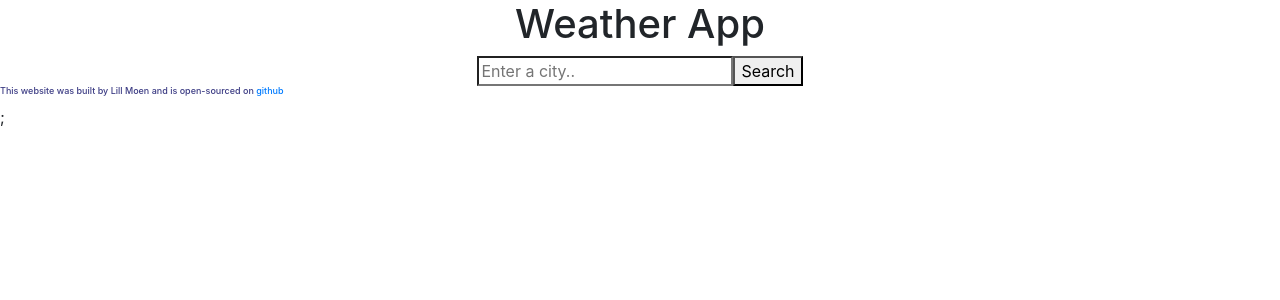
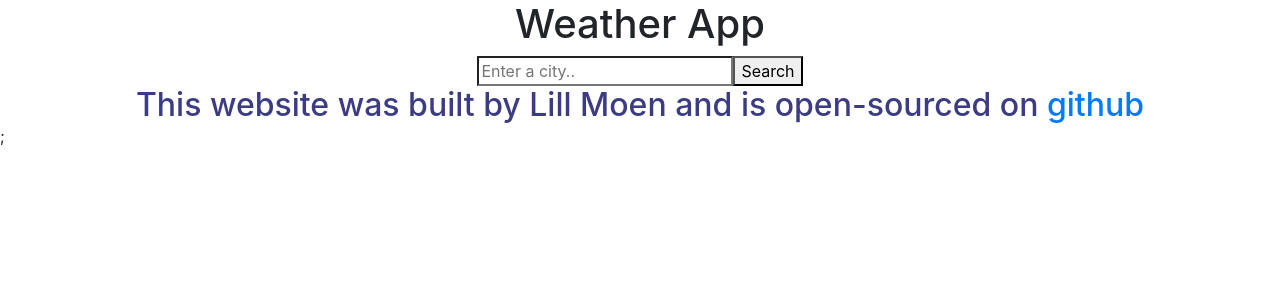
Before and after one commit to lilumoen/weather-react, a React (Create React App) app: page / in a window 1280 px wide. Shown: the top 300 px of the page. Built offline with nearby package versions, Linux system fonts and the light colour scheme.

Commit message:
center align link

```diff
--- a/src/App.css
+++ b/src/App.css
@@ -14,9 +14,10 @@
 }
 
 h2 {
-  font-size: xx-small;
   display: block;
-  size: 10px;
+  margin: 0 auto;
+  text-align: center;
+  size: 12px;
   color: rgb(60, 60, 132);
 }
 .App-header {
```
